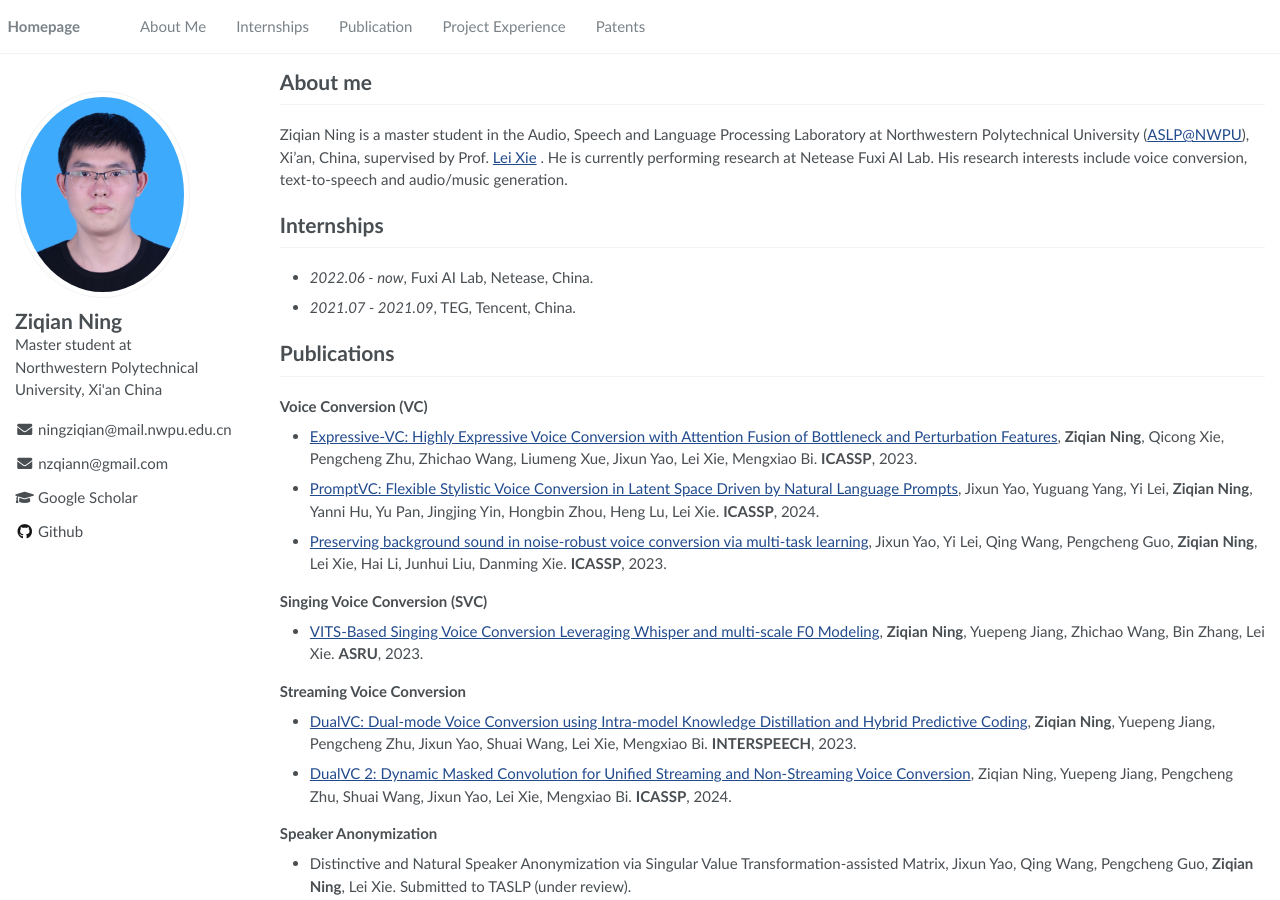
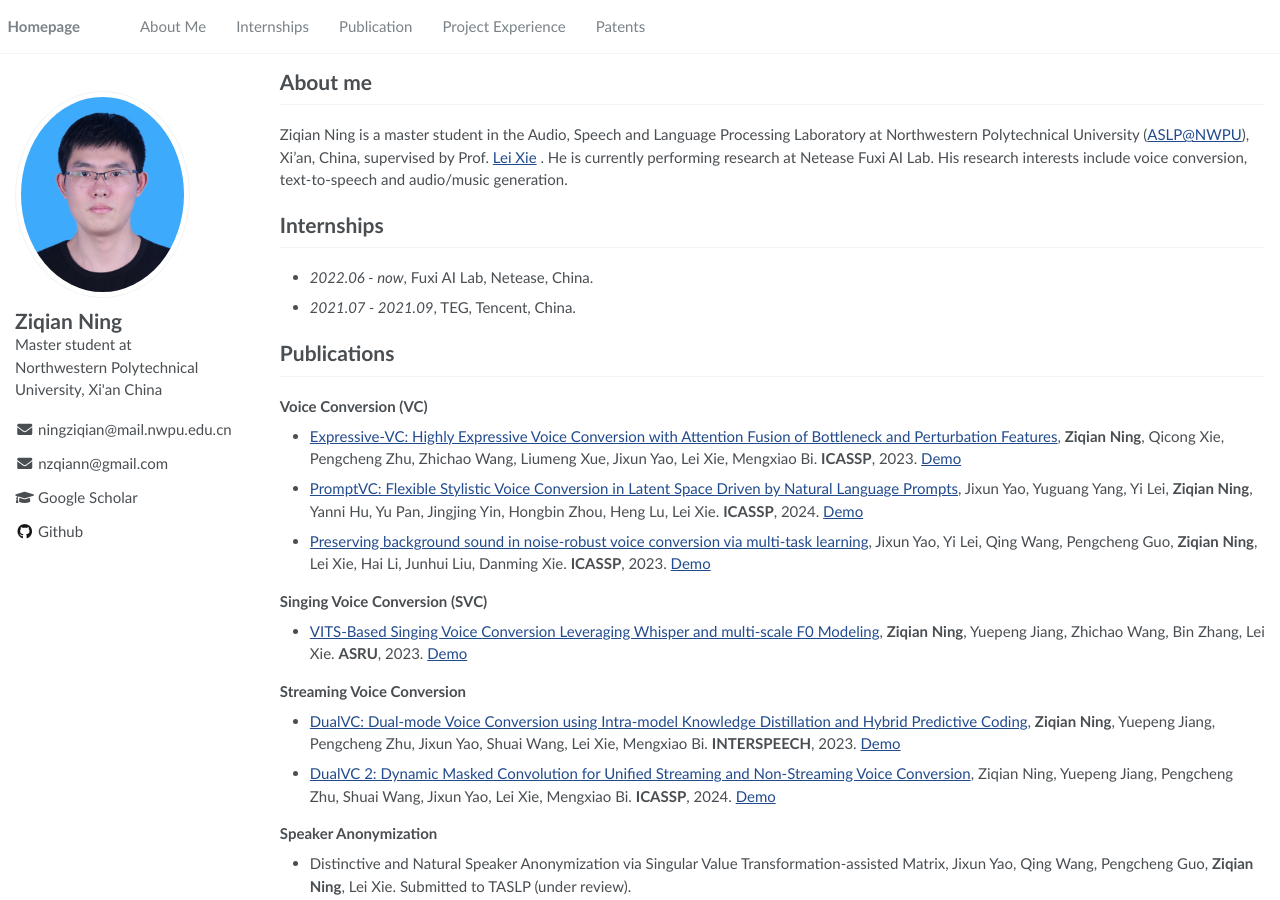
Before and after one commit to NZqian/NZqian.github.io, a Jekyll site: the page built from _pages/about.md, in a window 1280 px wide and 900 px high. Built offline with Jekyll 4.4.1, drawn with Linux system fonts in a browser that asks for light colours.

Commit message:
add demo

```diff
--- a/_pages/about.md
+++ b/_pages/about.md
@@ -56,22 +56,22 @@ Ziqian Ning is a master student in the Audio, Speech and Language Processing Lab
 
 
 **Voice Conversion (VC)**
-- [Expressive-VC: Highly Expressive Voice Conversion with Attention Fusion of Bottleneck and Perturbation Features](https://ieeexplore.ieee.org/abstract/document/10096057), **Ziqian Ning**, Qicong Xie, Pengcheng Zhu, Zhichao Wang, Liumeng Xue, Jixun Yao, Lei Xie, Mengxiao Bi. **ICASSP**, 2023.
+- [Expressive-VC: Highly Expressive Voice Conversion with Attention Fusion of Bottleneck and Perturbation Features](https://ieeexplore.ieee.org/abstract/document/10096057), **Ziqian Ning**, Qicong Xie, Pengcheng Zhu, Zhichao Wang, Liumeng Xue, Jixun Yao, Lei Xie, Mengxiao Bi. **ICASSP**, 2023. [Demo](https://nzqian.github.io/Expressive-VC.github.io/)
 
-- [PromptVC: Flexible Stylistic Voice Conversion in Latent Space Driven by Natural Language Prompts](https://arxiv.org/pdf/2309.09262.pdf), Jixun Yao, Yuguang Yang, Yi Lei, **Ziqian Ning**, Yanni Hu, Yu Pan, Jingjing Yin, Hongbin Zhou, Heng Lu, Lei Xie. **ICASSP**, 2024.
+- [PromptVC: Flexible Stylistic Voice Conversion in Latent Space Driven by Natural Language Prompts](https://arxiv.org/pdf/2309.09262.pdf), Jixun Yao, Yuguang Yang, Yi Lei, **Ziqian Ning**, Yanni Hu, Yu Pan, Jingjing Yin, Hongbin Zhou, Heng Lu, Lei Xie. **ICASSP**, 2024. [Demo](https://yaoxunji.github.io/prompt_vc/)
 
-- [Preserving background sound in noise-robust voice conversion via multi-task learning](https://ieeexplore.ieee.org/abstract/document/10095960), Jixun Yao, Yi Lei, Qing Wang, Pengcheng Guo, **Ziqian Ning**, Lei Xie, Hai Li, Junhui Liu, Danming Xie. **ICASSP**, 2023.
+- [Preserving background sound in noise-robust voice conversion via multi-task learning](https://ieeexplore.ieee.org/abstract/document/10095960), Jixun Yao, Yi Lei, Qing Wang, Pengcheng Guo, **Ziqian Ning**, Lei Xie, Hai Li, Junhui Liu, Danming Xie. **ICASSP**, 2023. [Demo](https://yaoxunji.github.io/background_sound_vc/)
 
 **Singing Voice Conversion (SVC)**
 
-- [VITS-Based Singing Voice Conversion Leveraging Whisper and multi-scale F0 Modeling](https://arxiv.org/pdf/2310.02802.pdf), **Ziqian Ning**, Yuepeng Jiang, Zhichao Wang, Bin Zhang, Lei Xie. **ASRU**, 2023.
+- [VITS-Based Singing Voice Conversion Leveraging Whisper and multi-scale F0 Modeling](https://arxiv.org/pdf/2310.02802.pdf), **Ziqian Ning**, Yuepeng Jiang, Zhichao Wang, Bin Zhang, Lei Xie. **ASRU**, 2023. [Demo](https://nzqian.github.io/SVCC2023-t23-ASLP)
 
 
 **Streaming Voice Conversion**
 
-- [DualVC: Dual-mode Voice Conversion using Intra-model Knowledge Distillation and Hybrid Predictive Coding](https://arxiv.org/pdf/2305.12425.pdf), **Ziqian Ning**, Yuepeng Jiang, Pengcheng Zhu, Jixun Yao, Shuai Wang, Lei Xie, Mengxiao Bi. **INTERSPEECH**, 2023.
+- [DualVC: Dual-mode Voice Conversion using Intra-model Knowledge Distillation and Hybrid Predictive Coding](https://arxiv.org/pdf/2305.12425.pdf), **Ziqian Ning**, Yuepeng Jiang, Pengcheng Zhu, Jixun Yao, Shuai Wang, Lei Xie, Mengxiao Bi. **INTERSPEECH**, 2023. [Demo](https://dualvc.github.io/)
 
-- [DualVC 2: Dynamic Masked Convolution for Unified Streaming and Non-Streaming Voice Conversion](https://arxiv.org/pdf/2309.15496.pdf), Ziqian Ning, Yuepeng Jiang, Pengcheng Zhu, Shuai Wang, Jixun Yao, Lei Xie, Mengxiao Bi. **ICASSP**, 2024.
+- [DualVC 2: Dynamic Masked Convolution for Unified Streaming and Non-Streaming Voice Conversion](https://arxiv.org/pdf/2309.15496.pdf), Ziqian Ning, Yuepeng Jiang, Pengcheng Zhu, Shuai Wang, Jixun Yao, Lei Xie, Mengxiao Bi. **ICASSP**, 2024. [Demo](https://dualvc.github.io/dualvc2/)
 
 
 **Speaker Anonymization**
@@ -80,7 +80,7 @@ Ziqian Ning is a master student in the Audio, Speech and Language Processing Lab
 
 
 **Text to Speech**
-- [Accent-VITS: accent transfer for end-to-end TTS](), Linhan Ma, Yongmao Zhang, Xinfa Zhu, Yi Lei, **Ziqian Ning**, Pengcheng Zhu, Lei Xie. **NCMMSC**, 2023.
+- [Accent-VITS: accent transfer for end-to-end TTS](), Linhan Ma, Yongmao Zhang, Xinfa Zhu, Yi Lei, **Ziqian Ning**, Pengcheng Zhu, Lei Xie. **NCMMSC**, 2023. [Demo](https://anonymous-accentvits.github.io/AccentVITS/)
 
 
 # Project Experience
```
